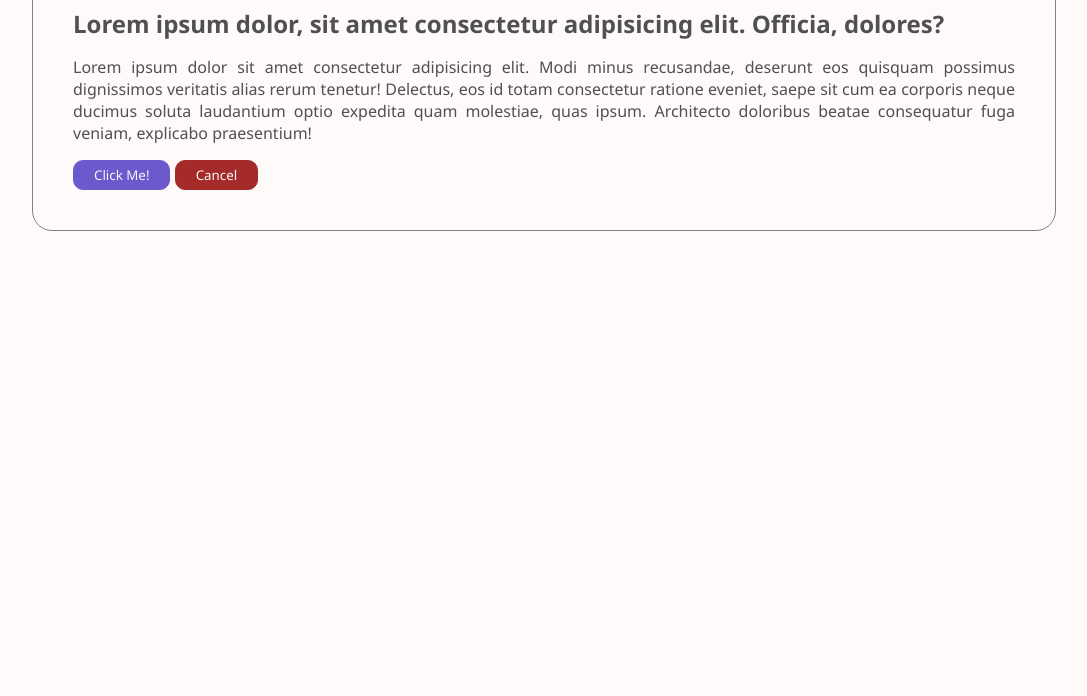
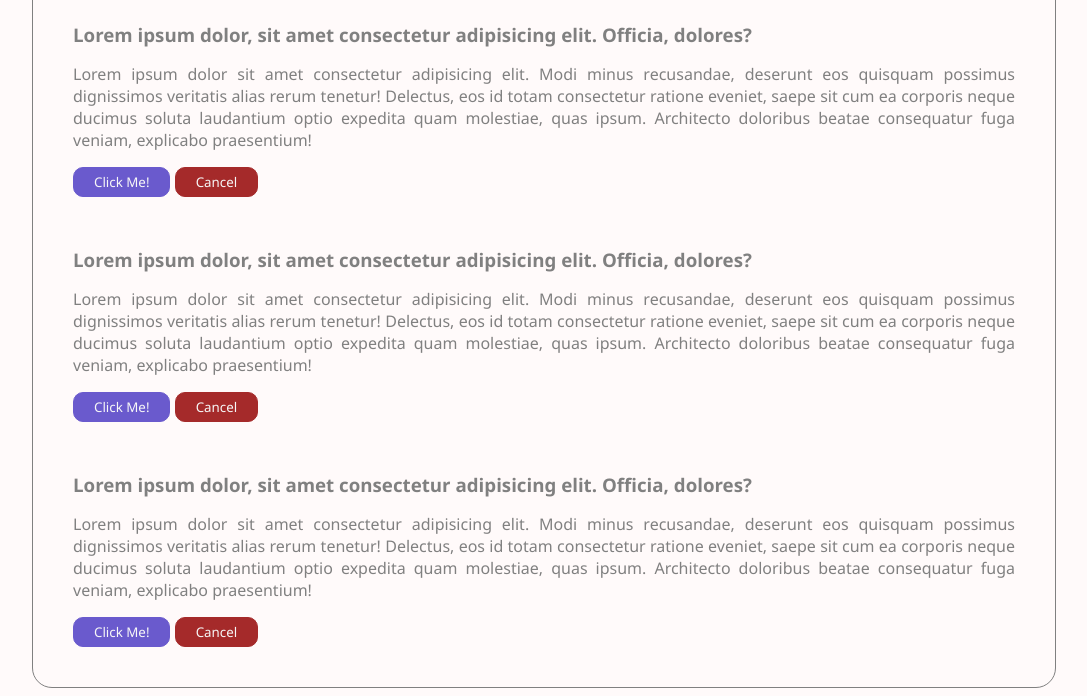
Before and after one commit to Angelozam17/Falcons, a plain HTML site: page index.html in a window 1280 px wide. Shown: the part 168-864 px from the top of the page, without its empty margins (96-1183 px from the left). Before the commit the page ends 800 px from the top, so only its background shows below. Drawn offline with Linux system fonts and the light colour scheme.

Commit message:
Add more articles

```diff
--- a/index.html
+++ b/index.html
@@ -7,15 +7,30 @@
     <link rel="stylesheet" href="styles/main.css">
 </head>
 <body>
-    <section>
+    <section class="container">
         <div class="header">
             <h2>Lorem ipsum dolor sit.</h2>
         </div>
-        <h1>Lorem ipsum dolor, sit amet consectetur adipisicing elit. Officia, dolores?</h1>
-        <p>Lorem ipsum dolor sit amet consectetur adipisicing elit. Modi minus recusandae, deserunt eos quisquam possimus dignissimos veritatis alias rerum tenetur! Delectus, eos id totam consectetur ratione eveniet, saepe sit cum ea corporis neque ducimus soluta laudantium optio expedita quam molestiae, quas ipsum. Architecto doloribus beatae consequatur fuga veniam, explicabo praesentium!</p>
-        <button class="btn-ok" type="button">Click Me!</button>
-        <button class="btn-cancel" type="button">Cancel</button>
+        <article>
+            <h1>Lorem ipsum dolor, sit amet consectetur adipisicing elit. Officia, dolores?</h1>
+            <p>Lorem ipsum dolor sit amet consectetur adipisicing elit. Modi minus recusandae, deserunt eos quisquam possimus dignissimos veritatis alias rerum tenetur! Delectus, eos id totam consectetur ratione eveniet, saepe sit cum ea corporis neque ducimus soluta laudantium optio expedita quam molestiae, quas ipsum. Architecto doloribus beatae consequatur fuga veniam, explicabo praesentium!</p>
+            <button class="btn-ok" type="button">Click Me!</button>
+            <button class="btn-cancel" type="button">Cancel</button>
+        </article>
 
+        <article>
+            <h1>Lorem ipsum dolor, sit amet consectetur adipisicing elit. Officia, dolores?</h1>
+            <p>Lorem ipsum dolor sit amet consectetur adipisicing elit. Modi minus recusandae, deserunt eos quisquam possimus dignissimos veritatis alias rerum tenetur! Delectus, eos id totam consectetur ratione eveniet, saepe sit cum ea corporis neque ducimus soluta laudantium optio expedita quam molestiae, quas ipsum. Architecto doloribus beatae consequatur fuga veniam, explicabo praesentium!</p>
+            <button class="btn-ok" type="button">Click Me!</button>
+            <button class="btn-cancel" type="button">Cancel</button>
+        </article>
+
+        <article>
+            <h1>Lorem ipsum dolor, sit amet consectetur adipisicing elit. Officia, dolores?</h1>
+            <p>Lorem ipsum dolor sit amet consectetur adipisicing elit. Modi minus recusandae, deserunt eos quisquam possimus dignissimos veritatis alias rerum tenetur! Delectus, eos id totam consectetur ratione eveniet, saepe sit cum ea corporis neque ducimus soluta laudantium optio expedita quam molestiae, quas ipsum. Architecto doloribus beatae consequatur fuga veniam, explicabo praesentium!</p>
+            <button class="btn-ok" type="button">Click Me!</button>
+            <button class="btn-cancel" type="button">Cancel</button>
+        </article>
     </section>
 </body>
 </html>
--- a/styles/main.css
+++ b/styles/main.css
@@ -5,10 +5,10 @@
 
 body{
     background-color: snow;
-    color: rgb(80, 80, 80)
+    color: gray;
 }
 
-section{
+.container{
     width: 80vw;
     margin-left: auto;
     margin-right: auto;
@@ -16,6 +16,14 @@ section{
     border: 1px solid gray;
     padding: 40px;
     border-radius: 20px;
+}
+
+article{
+    margin-bottom:  50px;
+}
+
+article:last-child{
+    margin-bottom: 0;
 }
 
 .header{
@@ -26,7 +34,7 @@ section{
 }
 
 .header h2{
-    margin-bottom: 25px;
+    margin-bottom: 40px;
 }
 
 h1, h2{
```
